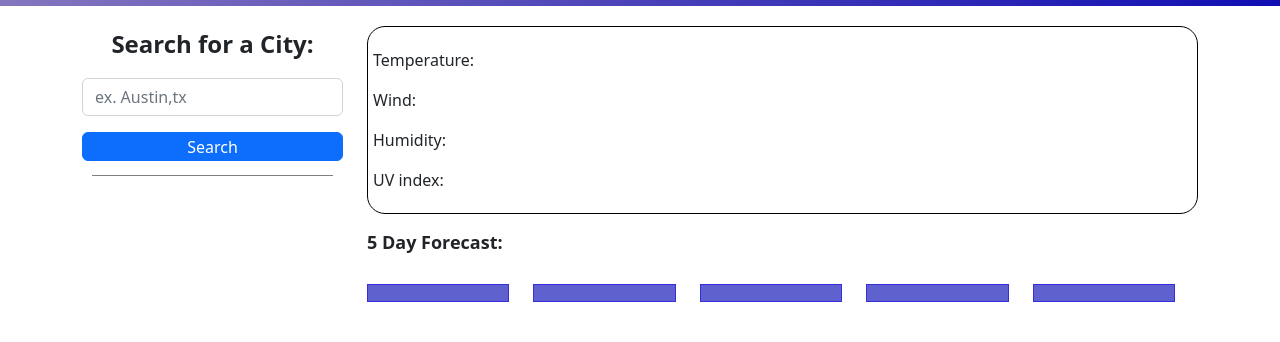
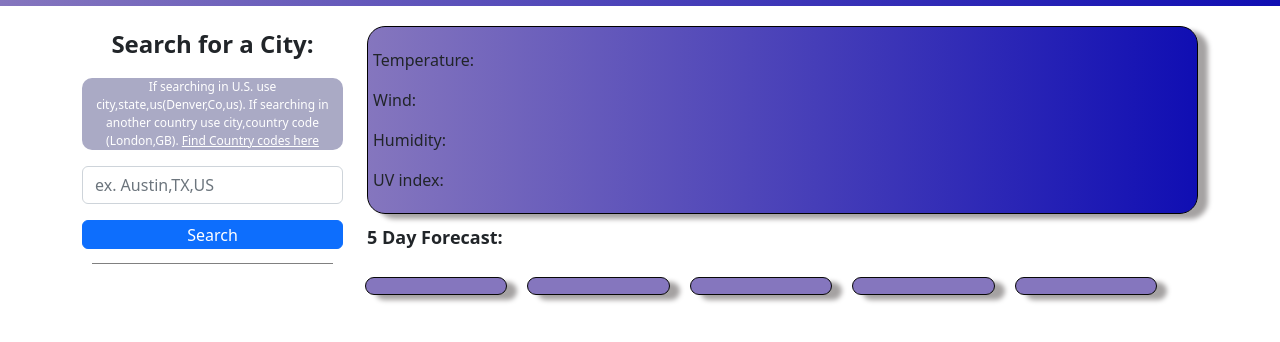
Before and after one commit to Hoffalypse/Current-Weather, a plain HTML site: page Main/index.html in a window 1280 px wide. Shown: the part 52-394 px from the top of the page. Drawn offline with nearby package versions, Linux system fonts and the light colour scheme.

Commit message:
added styling changes and international seach feature

```diff
--- a/Main/assets/script.js
+++ b/Main/assets/script.js
@@ -16,12 +16,15 @@ let dates = ["date1", "date2", "date3", "date4", "date5"];
 let emojis = ["emoji1","emoji2","emoji3","emoji4","emoji5"]
 let cityArray = [];
 
-// function loadSaved() {
-//  returnSearch = JSON.parselocalStorage.getItem("city", (cityArray));
-// console.log(cityArray)
-// }
-// loadSaved()
-function addCity() {
+function loadSaved() {
+ returnSearch = JSON.parse(localStorage.getItem("city" ));
+console.log(returnSearch)
+for (let o = 0; o < returnSearch.length; o++) {
+        getApi(returnSearch[o]);
+}
+}
+loadSaved()
+function addCity(returnSearch) {
   let searchCity = document.getElementById("search-city").value; //input line
 
   if (searchCity !== "") {
@@ -43,7 +46,7 @@ function addCity() {
 //turn city name into geo location data
 function getApi(searchCity) {
   let requestUrl =
-    "http://api.openweathermap.org/geo/1.0/direct?q=" + searchCity + ",us&limit=1&appid=d66f0bb9a7a8a8e06249ebf3d284dfb9";
+    "http://api.openweathermap.org/geo/1.0/direct?q=" + searchCity + "&limit=1&appid=d66f0bb9a7a8a8e06249ebf3d284dfb9";
 
   fetch(requestUrl)
     .then(function (response) {
--- a/Main/assets/style.css
+++ b/Main/assets/style.css
@@ -6,12 +6,21 @@ header {
     font-family: 'Trebuchet MS', 'Lucida Sans Unicode', 'Lucida Grande', 'Lucida Sans', Arial, sans-serif;
     margin-bottom:  20px;
 }
+.syntax {
+    font-size: 12px;
+    background-color: rgb(170, 170, 197);
+    color: white;
+    border-radius: 10px;
+}
+
 
 .box2{
    border: 1px solid black;
    text-align: left;
    padding: 5px;
    border-radius: 18px;
+   background-image: linear-gradient(to right, rgb(133, 118, 190) , rgb(16, 14, 179));
+   box-shadow: 10px 5px 5px rgb(165, 162, 162);
 }
 .search {
     font-size: x-large;
@@ -32,15 +41,17 @@ header {
 .boxes {
     display: flex;
     flex-wrap: wrap;
-    border: 1px solid rgb(56, 45, 219);
-    margin:12px;
-    background-color: rgb(95, 97, 207);
+    border: 1px solid rgb(8, 8, 8);
+    margin:10px;
+    background-color: rgb(133, 118, 190);
     color: white;
     font-size: 13px;
+    border-radius: 10px;
+    box-shadow: 10px 5px 5px rgb(165, 162, 162);
 
 }
 #fiveday {
-    margin-top: 15px;
+    margin-top: 10px;
     text-align: left;
     font-weight: bolder;
     font-size: large;
--- a/Main/index.html
+++ b/Main/index.html
@@ -18,9 +18,10 @@
             <div class="row">
               <div class="col-3 box1" id="search-box">
                 <p class="search">Search for a City:</p>
-
-                <div class="input-group mb-3">
-                    <input id="search-city" type="text" class="form-control" placeholder="ex. Austin,tx" aria-label="Username" aria-describedby="basic-addon1">
+                <p class="syntax">If searching in U.S. use city,state,us(Denver,Co,us). If searching in another country use city,country code (London,GB).
+                    <a class= "syntax" href="https://www.iso.org/obp/ui/#search/code/" target="_blank">Find Country codes here</a></p>
+                    <div class="input-group mb-3">
+                    <input id="search-city" type="text" class="form-control" placeholder="ex. Austin,TX,US" aria-label="Username" aria-describedby="basic-addon1">
                   </div>
                   <button id="search-btn" class="btn btn-primary" type="submit">Search</button>
                   <p id="blank-line"></p>
```
